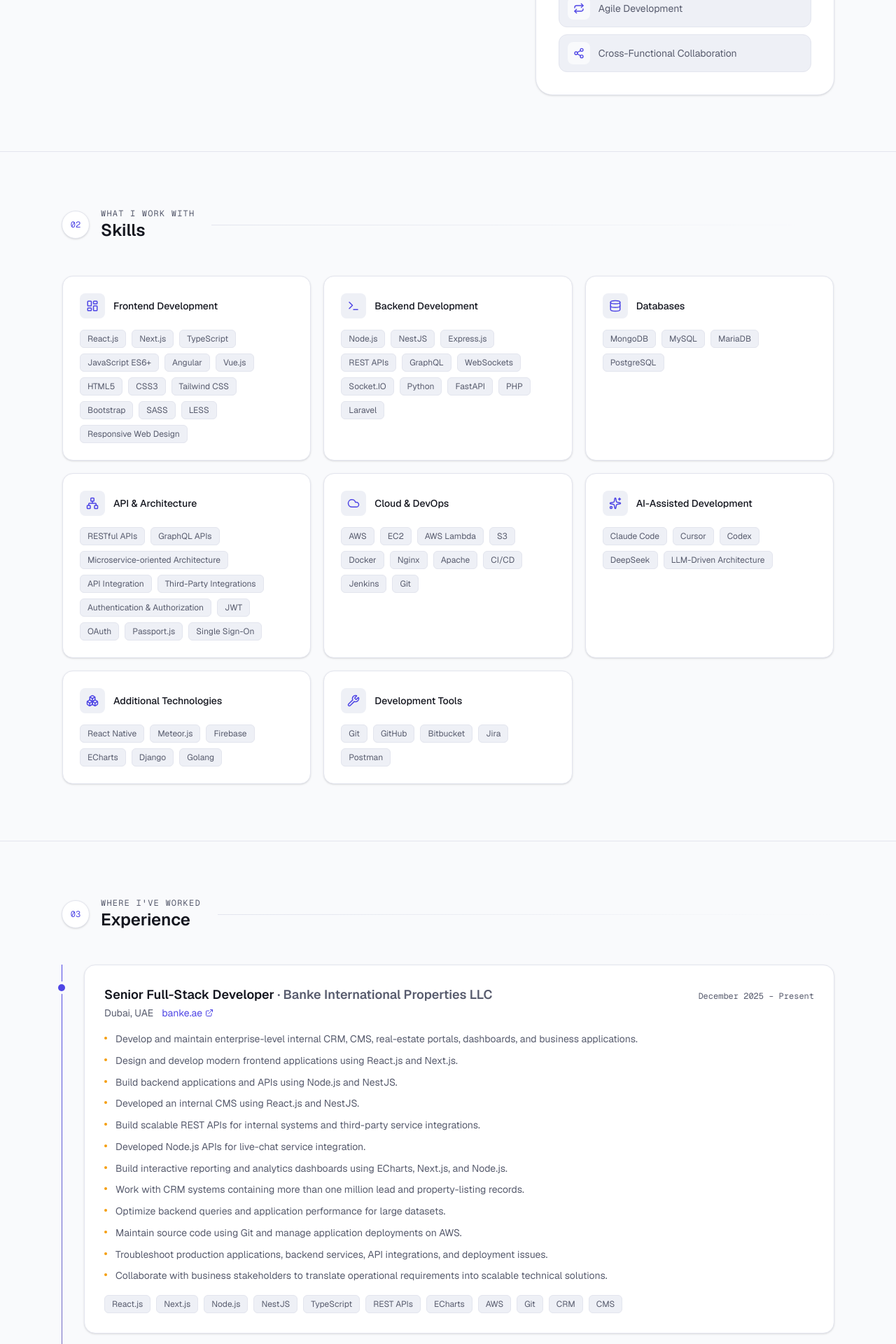
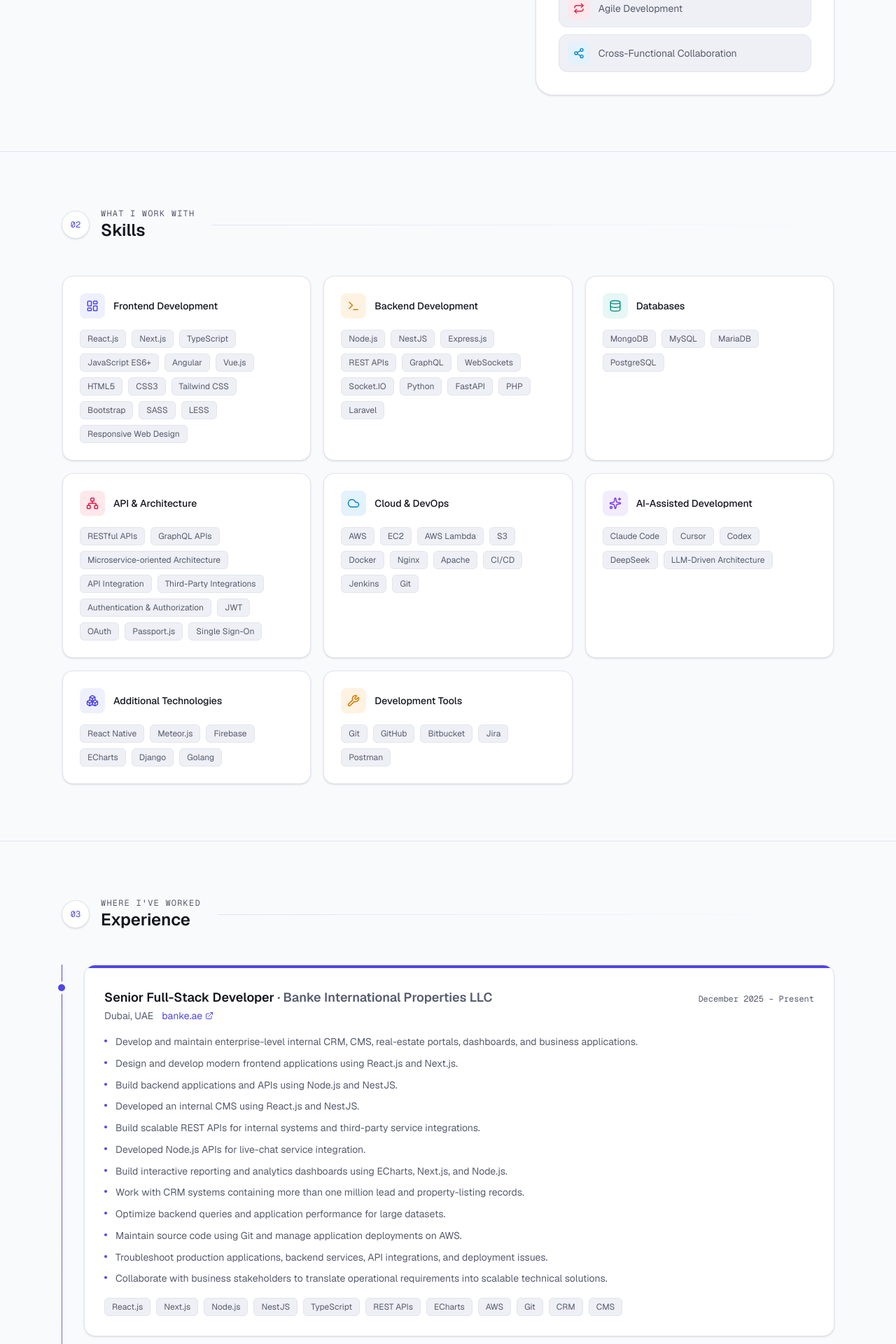
Before and after one commit to gagangenius-cmyk/gaganprofile, a Next.js app: page / in a window 1280 px wide. Shown: the part 1676-3596 px from the top of the page at 70% size. Built offline with nearby package versions, Linux system fonts and the light colour scheme.

Commit message:
desgin fixed

```diff
--- a/src/components/About.tsx
+++ b/src/components/About.tsx
@@ -15,6 +15,7 @@ import {
 } from "lucide-react";
 import { motion } from "framer-motion";
 import { profile, strengths } from "@/data/resume";
+import { paletteAt } from "@/lib/palette";
 import Reveal, { RevealGroup, RevealItem } from "./Reveal";
 import SectionHeading from "./SectionHeading";
 
@@ -62,16 +63,20 @@ export default function About() {
                 Strengths
               </h4>
               <RevealGroup className="grid grid-cols-1 gap-2.5" stagger={0.04}>
-                {strengths.map((s) => {
+                {strengths.map((s, idx) => {
                   const Icon = icons[s] ?? Award;
+                  const { fg, bg } = paletteAt(idx);
                   return (
                     <RevealItem key={s} y={10}>
                       <motion.div
                         whileHover={{ x: 4 }}
                         transition={{ type: "spring", stiffness: 300, damping: 20 }}
-                        className="flex items-center gap-3 rounded-xl border border-border bg-surface-2 px-3 py-2.5 text-sm text-muted transition-colors hover:border-accent/40 hover:text-foreground"
+                        className="flex items-center gap-3 rounded-xl border border-border bg-surface-2 px-3 py-2.5 text-sm text-muted transition-colors hover:text-foreground"
                       >
-                        <span className="flex h-8 w-8 shrink-0 items-center justify-center rounded-lg bg-background text-accent">
+                        <span
+                          className="flex h-8 w-8 shrink-0 items-center justify-center rounded-lg"
+                          style={{ backgroundColor: bg, color: fg }}
+                        >
                           <Icon className="h-4 w-4" />
                         </span>
                         {s}
--- a/src/components/Education.tsx
+++ b/src/components/Education.tsx
@@ -3,6 +3,7 @@
 import { GraduationCap } from "lucide-react";
 import { motion } from "framer-motion";
 import { education } from "@/data/resume";
+import { paletteAt } from "@/lib/palette";
 import { RevealGroup, RevealItem } from "./Reveal";
 import SectionHeading from "./SectionHeading";
 
@@ -13,24 +14,30 @@ export default function Education() {
         <SectionHeading index="04" eyebrow="Academic background" title="Education" />
 
         <RevealGroup className="grid gap-4 sm:grid-cols-2" stagger={0.08}>
-          {education.map((ed) => (
+          {education.map((ed, idx) => {
+            const { fg, bg } = paletteAt(idx + 2);
+            return (
               <RevealItem key={ed.degree}>
                 <motion.div
                   whileHover={{ y: -4 }}
                   transition={{ type: "spring", stiffness: 300, damping: 20 }}
                   className="flex items-start gap-4 rounded-2xl border border-border bg-surface p-6 shadow-sm hover:shadow-lg"
                 >
-                <span className="flex h-11 w-11 shrink-0 items-center justify-center rounded-xl bg-surface-2 text-accent">
+                  <span
+                    className="flex h-11 w-11 shrink-0 items-center justify-center rounded-xl"
+                    style={{ backgroundColor: bg, color: fg }}
+                  >
                     <GraduationCap className="h-5 w-5" />
                   </span>
                   <div>
                     <h3 className="text-base font-medium text-foreground">{ed.degree}</h3>
                     {ed.school && <p className="mt-1 text-sm text-muted">{ed.school}</p>}
-                  <p className="mt-2 font-mono text-xs text-accent">{ed.period}</p>
+                    <p className="mt-2 font-mono text-xs" style={{ color: fg }}>{ed.period}</p>
                   </div>
                 </motion.div>
               </RevealItem>
-          ))}
+            );
+          })}
         </RevealGroup>
       </div>
     </section>
--- a/src/components/Experience.tsx
+++ b/src/components/Experience.tsx
@@ -3,6 +3,7 @@
 import { ExternalLink } from "lucide-react";
 import { motion } from "framer-motion";
 import { experience } from "@/data/resume";
+import { paletteAt } from "@/lib/palette";
 import Reveal from "./Reveal";
 import SectionHeading from "./SectionHeading";
 
@@ -21,7 +22,9 @@ export default function Experience() {
             transition={{ duration: 1.2, ease: [0.22, 1, 0.36, 1] }}
           />
 
-          {experience.map((job, idx) => (
+          {experience.map((job, idx) => {
+            const { fg } = paletteAt(idx);
+            return (
               <Reveal key={`${job.company}-${job.period}`} delay={Math.min(idx * 0.05, 0.3)}>
                 <li className="relative">
                   <motion.span
@@ -29,14 +32,17 @@ export default function Experience() {
                     whileInView={{ scale: 1 }}
                     viewport={{ once: true }}
                     transition={{ delay: 0.15, type: "spring", stiffness: 400, damping: 20 }}
-                  className="absolute -left-9.25 top-7 h-2.5 w-2.5 rounded-full bg-accent ring-4 ring-background"
+                    className="absolute -left-9.25 top-7 h-2.5 w-2.5 rounded-full ring-4 ring-background"
+                    style={{ backgroundColor: fg }}
                   />
 
                   <motion.div
                     whileHover={{ y: -3 }}
                     transition={{ type: "spring", stiffness: 300, damping: 22 }}
-                  className="rounded-2xl border border-border bg-surface p-6 shadow-sm hover:shadow-lg sm:p-7"
+                    className="overflow-hidden rounded-2xl border border-border bg-surface shadow-sm hover:shadow-lg"
                   >
+                    <div className="h-1" style={{ backgroundColor: fg }} />
+                    <div className="p-6 sm:p-7">
                       <div className="flex flex-col gap-1 sm:flex-row sm:items-baseline sm:justify-between">
                         <h3 className="text-lg font-semibold text-foreground">
                           {job.role} <span className="text-muted">· {job.company}</span>
@@ -54,7 +60,8 @@ export default function Experience() {
                             href={site.url}
                             target="_blank"
                             rel="noreferrer"
-                        className="inline-flex items-center gap-1 text-accent hover:underline"
+                            className="inline-flex items-center gap-1 hover:underline"
+                            style={{ color: fg }}
                           >
                             {site.label}
                             <ExternalLink className="h-3 w-3" />
@@ -65,7 +72,10 @@ export default function Experience() {
                       <ul className="mt-4 flex flex-col gap-2">
                         {job.points.map((point) => (
                           <li key={point} className="flex gap-3 text-sm leading-relaxed text-muted">
-                        <span className="mt-2 h-1 w-1 shrink-0 rounded-full bg-accent-2" />
+                            <span
+                              className="mt-2 h-1 w-1 shrink-0 rounded-full"
+                              style={{ backgroundColor: fg }}
+                            />
                             <span>{point}</span>
                           </li>
                         ))}
@@ -75,16 +85,18 @@ export default function Experience() {
                         {job.tech.map((t) => (
                           <span
                             key={t}
-                        className="rounded-md border border-border bg-surface-2 px-2.5 py-1 text-xs text-muted transition-colors hover:border-accent hover:text-accent"
+                            className="rounded-md border border-border bg-surface-2 px-2.5 py-1 text-xs text-muted"
                           >
                             {t}
                           </span>
                         ))}
                       </div>
+                    </div>
                   </motion.div>
                 </li>
               </Reveal>
-          ))}
+            );
+          })}
         </ol>
       </div>
     </section>
--- a/src/components/Skills.tsx
+++ b/src/components/Skills.tsx
@@ -12,6 +12,7 @@ import {
 } from "lucide-react";
 import { motion } from "framer-motion";
 import { skillGroups } from "@/data/resume";
+import { paletteAt } from "@/lib/palette";
 import { RevealGroup, RevealItem } from "./Reveal";
 import SectionHeading from "./SectionHeading";
 
@@ -33,8 +34,9 @@ export default function Skills() {
         <SectionHeading index="02" eyebrow="What I work with" title="Skills" />
 
         <RevealGroup className="grid gap-4 sm:grid-cols-2 lg:grid-cols-3" stagger={0.06}>
-          {skillGroups.map((group) => {
+          {skillGroups.map((group, idx) => {
             const Icon = icons[group.title] ?? Boxes;
+            const { fg, bg } = paletteAt(idx);
             return (
               <RevealItem key={group.title}>
                 <motion.div
@@ -42,10 +44,16 @@ export default function Skills() {
                   transition={{ type: "spring", stiffness: 300, damping: 20 }}
                   className="group relative h-full rounded-2xl p-px"
                 >
-                  <div className="absolute inset-0 rounded-2xl bg-linear-to-br from-accent via-accent-2 to-accent-3 opacity-0 transition-opacity duration-300 group-hover:opacity-100" />
+                  <div
+                    className="absolute inset-0 rounded-2xl opacity-0 transition-opacity duration-300 group-hover:opacity-100"
+                    style={{ background: fg }}
+                  />
                   <div className="relative h-full rounded-[15px] border border-border bg-surface p-6 shadow-sm">
                     <div className="mb-4 flex items-center gap-3">
-                      <span className="flex h-9 w-9 shrink-0 items-center justify-center rounded-lg bg-surface-2 text-accent">
+                      <span
+                        className="flex h-9 w-9 shrink-0 items-center justify-center rounded-lg"
+                        style={{ backgroundColor: bg, color: fg }}
+                      >
                         <Icon className="h-4.5 w-4.5" />
                       </span>
                       <h3 className="text-sm font-medium text-foreground">
@@ -56,7 +64,7 @@ export default function Skills() {
                       {group.skills.map((skill) => (
                         <span
                           key={skill}
-                          className="rounded-md border border-border bg-surface-2 px-2.5 py-1 text-xs text-muted transition-colors hover:border-accent hover:text-accent"
+                          className="rounded-md border border-border bg-surface-2 px-2.5 py-1 text-xs text-muted transition-colors"
                         >
                           {skill}
                         </span>
```
Lines whose indentation alone changed are shown as unchanged.
